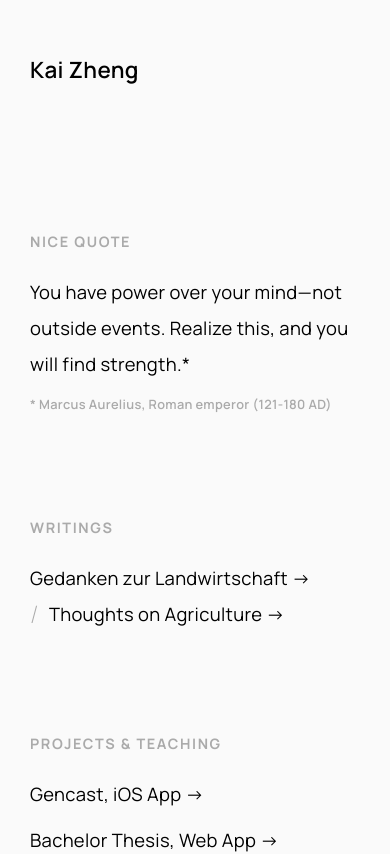
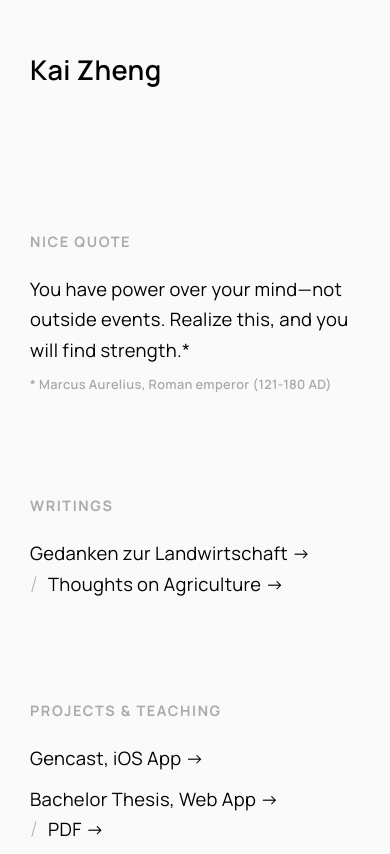
Before and after one commit to kaizhengde/kaizhengde, a Next.js app: page / in a window 390 px wide. Shown: the top 854 px of the page. Built offline with nearby package versions, Linux system fonts and the light colour scheme.

Commit message:
v2-b: mobile layout improvements

```diff
--- a/src/css/fonts.css
+++ b/src/css/fonts.css
@@ -65,21 +65,21 @@
 {
   --kai-font-family: 'Manrope', sans-serif;
 
-  --kai-font-size-h1: clamp(3rem, 6vw, 5rem);
-  --kai-font-size-h2: clamp(2em, 5vw, 3rem);
-  --kai-font-size-h3: clamp(1.4rem, 4vw, 1.7rem);
-  --kai-font-size-h4: clamp(1.1rem, 3.5vw, 1.4rem);
+  --kai-font-size-h1: clamp(3.6rem, 6vw, 5rem);
+  --kai-font-size-h2: clamp(2.4em, 5vw, 3rem);
+  --kai-font-size-h3: clamp(1.7rem, 4vw, 1.7rem);
+  --kai-font-size-h4: clamp(1.4rem, 3.5vw, 1.4rem);
   --kai-font-size-h5: clamp(0.9rem, 2.5vw, 0.9rem);
   --kai-font-size-paragraph: clamp(1.15rem, 3vw, 1.25rem);
   --kai-font-size-footnote: clamp(0.8rem, 2vw, 0.9rem);
 
-  --kai-line-height-h1: 6.5rem;
-  --kai-line-height-h2: 3.75rem;
-  --kai-line-height-h3: 2.5rem;
-  --kai-line-height-h4: 2rem;
-  --kai-line-height-h5: 1.5rem;
-  --kai-line-height-paragraph: 2.25rem;
-  --kai-line-height-footnote: 1.5rem;
+  --kai-line-height-h1: clamp(5.5rem, 4vw, 6.5rem);
+  --kai-line-height-h2: clamp(3.2rem, 3.5vw, 3.75rem);
+  --kai-line-height-h3: clamp(2.5rem, 2.5vw, 2.5rem);
+  --kai-line-height-h4: clamp(2rem, 2vw, 2rem);
+  --kai-line-height-h5: clamp(1.5rem, 1.5vw, 1.5rem);
+  --kai-line-height-paragraph: clamp(1.9rem, 2vw, 2.25rem);
+  --kai-line-height-footnote: clamp(1.2rem, 1vw, 1.5rem);
 
   --kai-font-weight-extra-light: 200;
   --kai-font-weight-light: 300;
--- a/src/css/spans.css
+++ b/src/css/spans.css
@@ -2,7 +2,7 @@ span.separator
 {
   margin: 0 0.5rem 0 0;
   padding: 0;
-  font-size: 1.5rem;
+  font-size: clamp(1.35rem, 3vw, 1.5rem);
   font-weight: var(--kai-font-weight-extra-light);
   color: var(--kai-darkgrey);
 }
@@ -15,5 +15,5 @@ span.separator.h3
 
 span.separator.h5
 {
-  font-size: 0.9rem;
+  font-size: 0.9rem
 }
```
